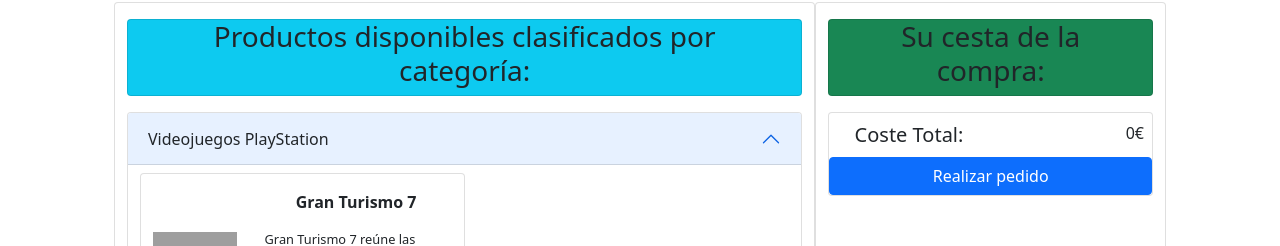
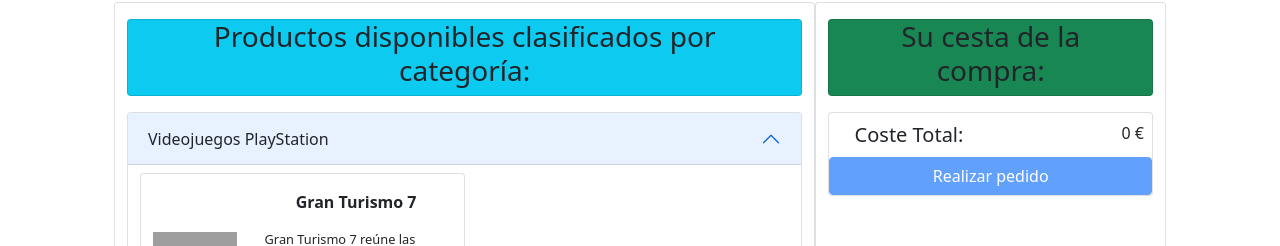
Before and after one commit to SergiodelaMata/ShoppingWebReact, a React (Create React App) app in the folder shopping-web-react/: page / in a window 1280 px wide. Shown: the part 110-356 px from the top of the page. Built offline with nearby package versions, Linux system fonts and the light colour scheme; grey boxes are pictures that could not be loaded.

Commit message:
:sparkles: Added functionality to show the total price from the products that are at the bag and not allow to finish the buy when there is no product at the bag.

```diff
--- a/shopping-web-react/src/components/Bag.js
+++ b/shopping-web-react/src/components/Bag.js
@@ -1,27 +1,8 @@
 import React, { Component } from 'react'
 import ProductInBag from './ProductInBag';
+import TotalCost from './TotalCost';
 
 export default class Bag extends Component {
-  totalBuy = () => {
-    return (
-      <React.Fragment>
-        <div className='card'>
-          <div className='row'>
-            <div className='col-sm-12 col-md-6 col-lg-6'>
-              <h5 style={{marginLeft:'0.5em', marginTop:'0.5em', marginBottom:'0.5em'}}>Coste Total:</h5>
-            </div>
-            <div className='col-sm-12 col-md-6 col-lg-6' style={{textAlign:'right'}}>
-              <p style={{marginRight:'0.5em', marginTop:'0.5em', marginBottom:'0.5em'}}>0€</p>
-            </div>
-            <div className='col-sm-12 col-md-12 col-lg-12' style={{width:'100%'}}>
-              <button className='btn btn-primary' type='button' title='Realizar pedido' style={{width:'100%'}}>Realizar pedido</button>
-            </div>
-          </div>
-        </div>
-      </React.Fragment>
-    )
-  }
-
   buildBag = () => {
     var productsInBag = this.props.productsInBag;
 
@@ -44,9 +25,7 @@ export default class Bag extends Component {
             </div>
             <div id="bag-products" style={{marginTop:'1em'}}>
               <React.Fragment>
-                {
-                  this.totalBuy()
-                }
+                <TotalCost productsInBag={this.props.productsInBag} setProductsInBag={this.props.setProductsInBag}></TotalCost>
               </React.Fragment>
               <React.Fragment>
                 {
--- a/shopping-web-react/src/components/ProductInBag.js
+++ b/shopping-web-react/src/components/ProductInBag.js
@@ -101,7 +101,6 @@ export default class ProductInBag extends Component {
             //En el caso de no cumplirse los casos anteriores, simplemente se deshabilita el botón para añadir a la cesta
             else
             {
-              var buttonPlus = ReactDOM.findDOMNode(this.refPlusCodeProduct.current);
               buttonPlus.disabled = true;
             }
         }
@@ -165,9 +164,8 @@ export default class ProductInBag extends Component {
     }
     else
     {
-      var buttonPlus = ReactDOM.findDOMNode(this.refPlusCodeProduct.current);
       buttonPlus.disabled = true;
-}
+    }
   }
 
   removeProduct = () => {
@@ -175,20 +173,20 @@ export default class ProductInBag extends Component {
     var products = this.props.products;
 
     var codeProduct = this.refMinusCodeProduct.current.getAttribute("codeProduct");
-    const productNotInBag = products.filter(product => product.codeProduct === codeProduct)[0];
     const indexNotInBag = products.findIndex(product => product.codeProduct === codeProduct);
     const productInBag = productsInBag.filter(product => product.codeProduct === codeProduct)[0];
     const index = productsInBag.findIndex(product => product.codeProduct === codeProduct);
+
+    var buttonPlus = ReactDOM.findDOMNode(this.refPlusCodeProduct.current);
 
     //Comprueba si solo existe una unidad del producto y en tal caso lo saca de la cesta
     if(parseInt(productInBag.numUnits) === 1)
     {
       productsInBag = productsInBag.filter(function(element){
-        return element != productInBag;
+        return element !== productInBag;
       })
       localStorage.setItem("productsInBag", JSON.stringify(productsInBag));
       this.props.setProductsInBag(productsInBag);
-      var buttonPlus = ReactDOM.findDOMNode(this.refPlusCodeProduct.current);
       buttonPlus.removeAttribute("disabled");
 
       const productUpdated = {
@@ -218,7 +216,6 @@ export default class ProductInBag extends Component {
       productsInBag[index] = productUpdated;
       localStorage.setItem("productsInBag", JSON.stringify(productsInBag));
       this.props.setProductsInBag(productsInBag);
-      var buttonPlus = ReactDOM.findDOMNode(this.refPlusCodeProduct.current);
       buttonPlus.removeAttribute("disabled");
 
       const productNotBagUpdated = {
--- a/shopping-web-react/src/components/TotalCost.js
+++ b/shopping-web-react/src/components/TotalCost.js
@@ -1,9 +1,70 @@
 import React, { Component } from 'react'
 
 export default class TotalCost extends Component {
+  getTotalPrice = () =>{
+    var productsInBag = this.props.productsInBag;
+    var totalPrice = 0;
+
+    for(let i = 0; i < productsInBag.length; i++)
+    {
+      totalPrice += productsInBag[i].price * productsInBag[i].numUnits;
+    }
+    totalPrice = Math.round(totalPrice * 100) / 100;
+    return totalPrice;
+  }
+
+  totalBuy = () => {
+    var totalPrice = this.getTotalPrice();
+
+    if(totalPrice === 0)
+    {
+      return (
+        <React.Fragment>
+          <div className='card'>
+            <div className='row'>
+              <div className='col-sm-12 col-md-6 col-lg-6'>
+                <h5 style={{marginLeft:'0.5em', marginTop:'0.5em', marginBottom:'0.5em'}}>Coste Total:</h5>
+              </div>
+              <div className='col-sm-12 col-md-6 col-lg-6' style={{textAlign:'right'}}>
+                <p style={{marginRight:'0.5em', marginTop:'0.5em', marginBottom:'0.5em'}}>{totalPrice} €</p>
+              </div>
+              <div className='col-sm-12 col-md-12 col-lg-12' style={{width:'100%'}}>
+                <button className='btn btn-primary' type='button' title='Realizar pedido' disabled style={{width:'100%'}}>Realizar pedido</button>
+              </div>
+            </div>
+          </div>
+        </React.Fragment>
+      )
+    }
+    else
+    {
+      return (
+        <React.Fragment>
+          <div className='card'>
+            <div className='row'>
+              <div className='col-sm-12 col-md-6 col-lg-6'>
+                <h5 style={{marginLeft:'0.5em', marginTop:'0.5em', marginBottom:'0.5em'}}>Coste Total:</h5>
+              </div>
+              <div className='col-sm-12 col-md-6 col-lg-6' style={{textAlign:'right'}}>
+                <p style={{marginRight:'0.5em', marginTop:'0.5em', marginBottom:'0.5em'}}>{totalPrice} €</p>
+              </div>
+              <div className='col-sm-12 col-md-12 col-lg-12' style={{width:'100%'}}>
+                <button className='btn btn-primary' type='button' title='Realizar pedido' style={{width:'100%'}}>Realizar pedido</button>
+              </div>
+            </div>
+          </div>
+        </React.Fragment>
+      )
+    }
+  }
+
   render() {
     return (
-      <div>TotalCost</div>
+      <React.Fragment>
+        {
+          this.totalBuy()
+        }
+      </React.Fragment>
     )
   }
 }
```
